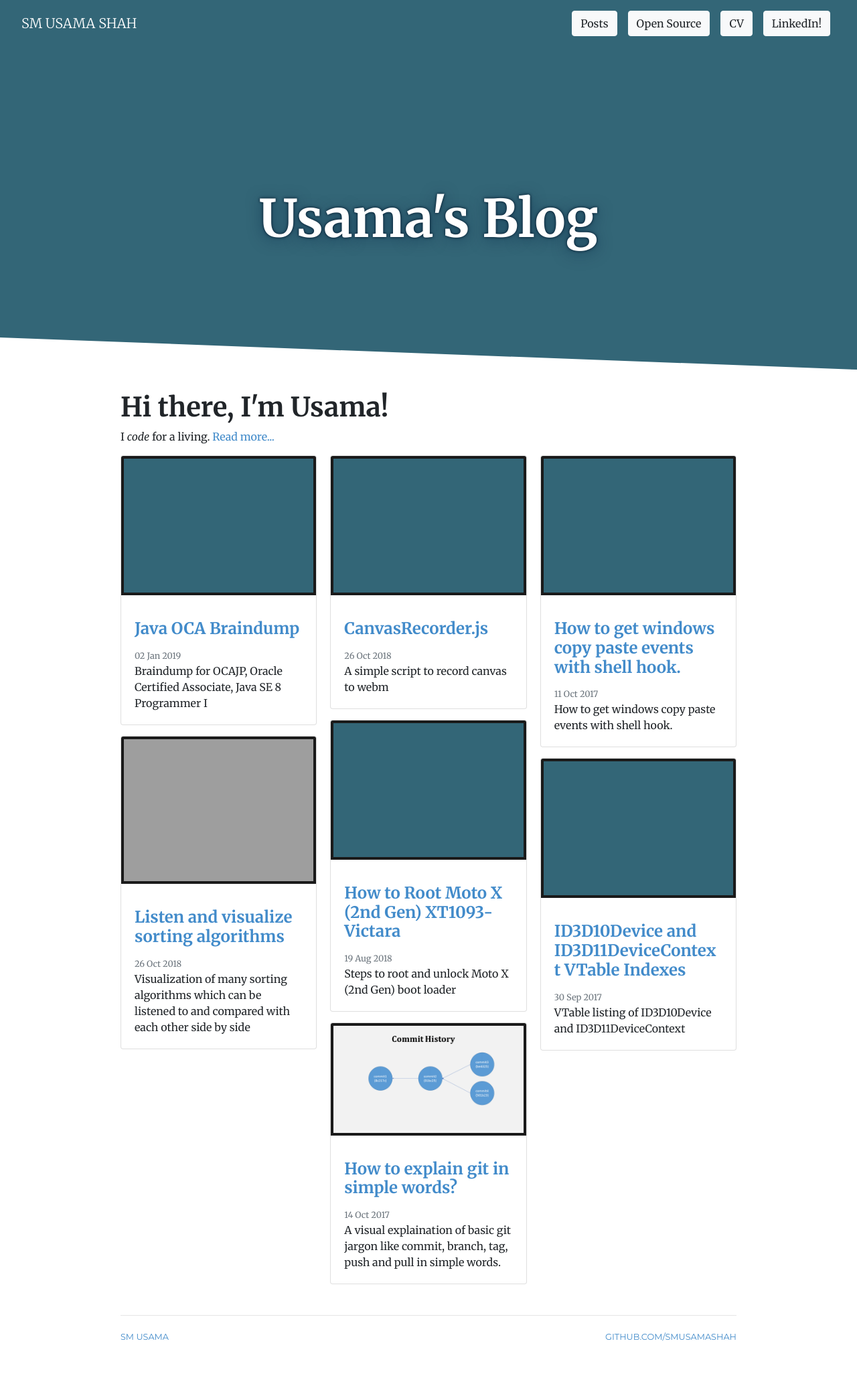
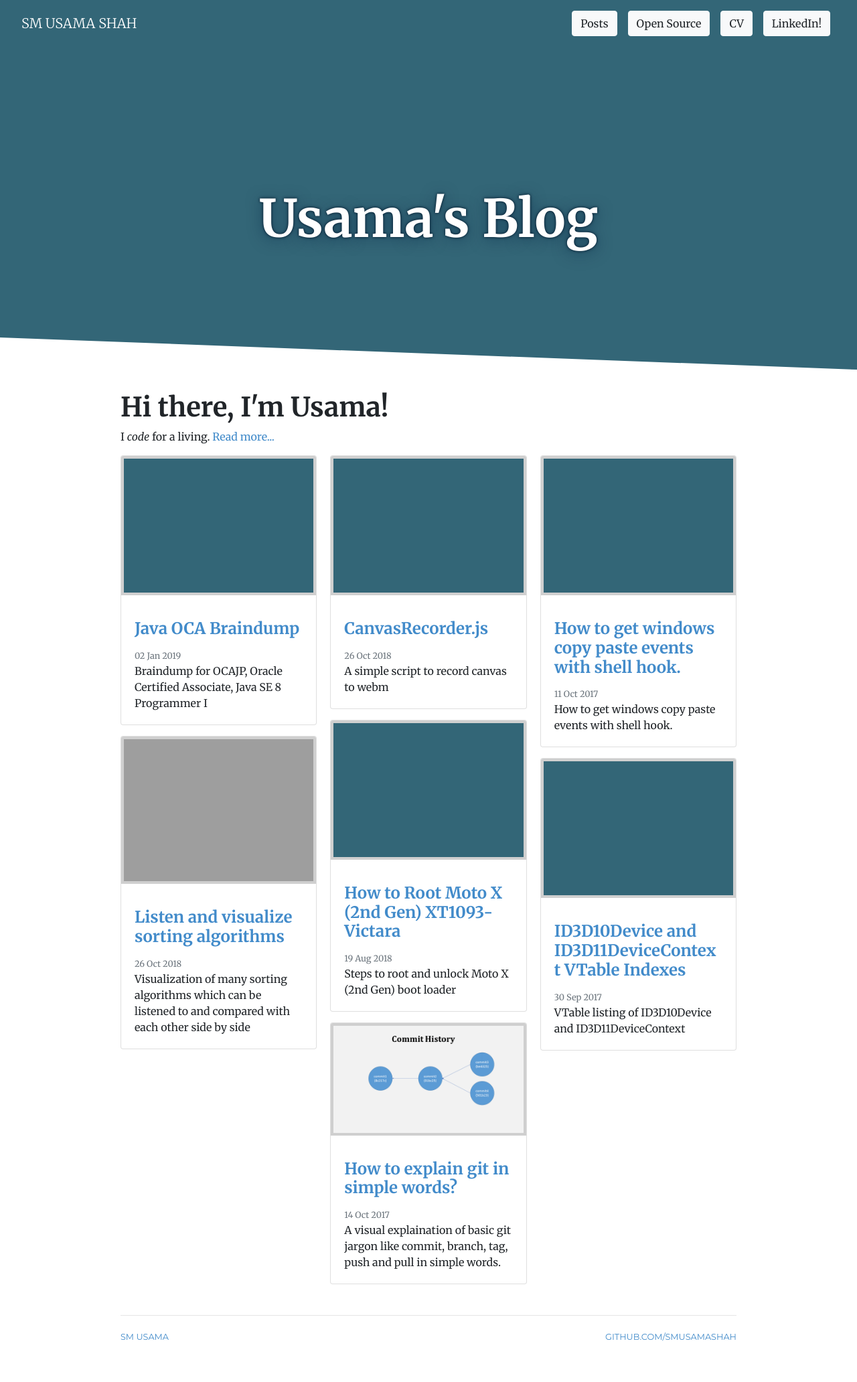
Before and after one commit to SMUsamaShah/SMUsamaShah.github.io, a Jekyll site: the page built from index.html, in a window 1280 px wide. Shown: the whole page at 67% size. Built offline with Jekyll 4.4.1, drawn with Linux system fonts in a browser that asks for light colours.

Commit message:
updated color

```diff
--- a/_includes/post-list.html
+++ b/_includes/post-list.html
@@ -2,7 +2,7 @@
   {% for post in site.posts %}
   <article class="card mb-3">
 
-    <figure class="card-img-top p-1" style="background-color: hsla(0, 0%, 10%, 1);">
+    <figure class="card-img-top p-1" style="background-color: hsla(0, 0%, 81%, 1);">
       {% if post.image %}
       <img src="{{ post.image }}">
       {% else %}
```
